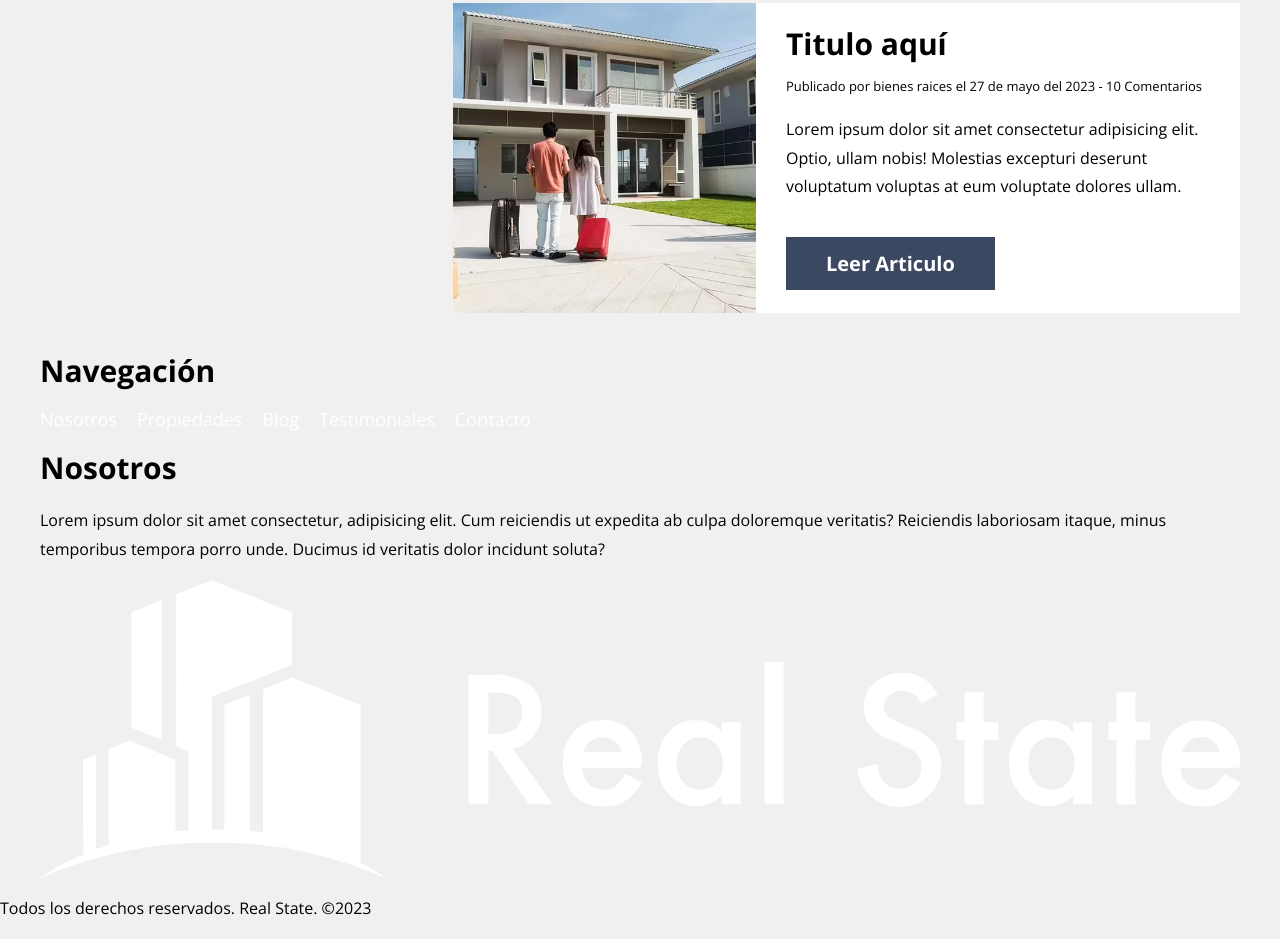
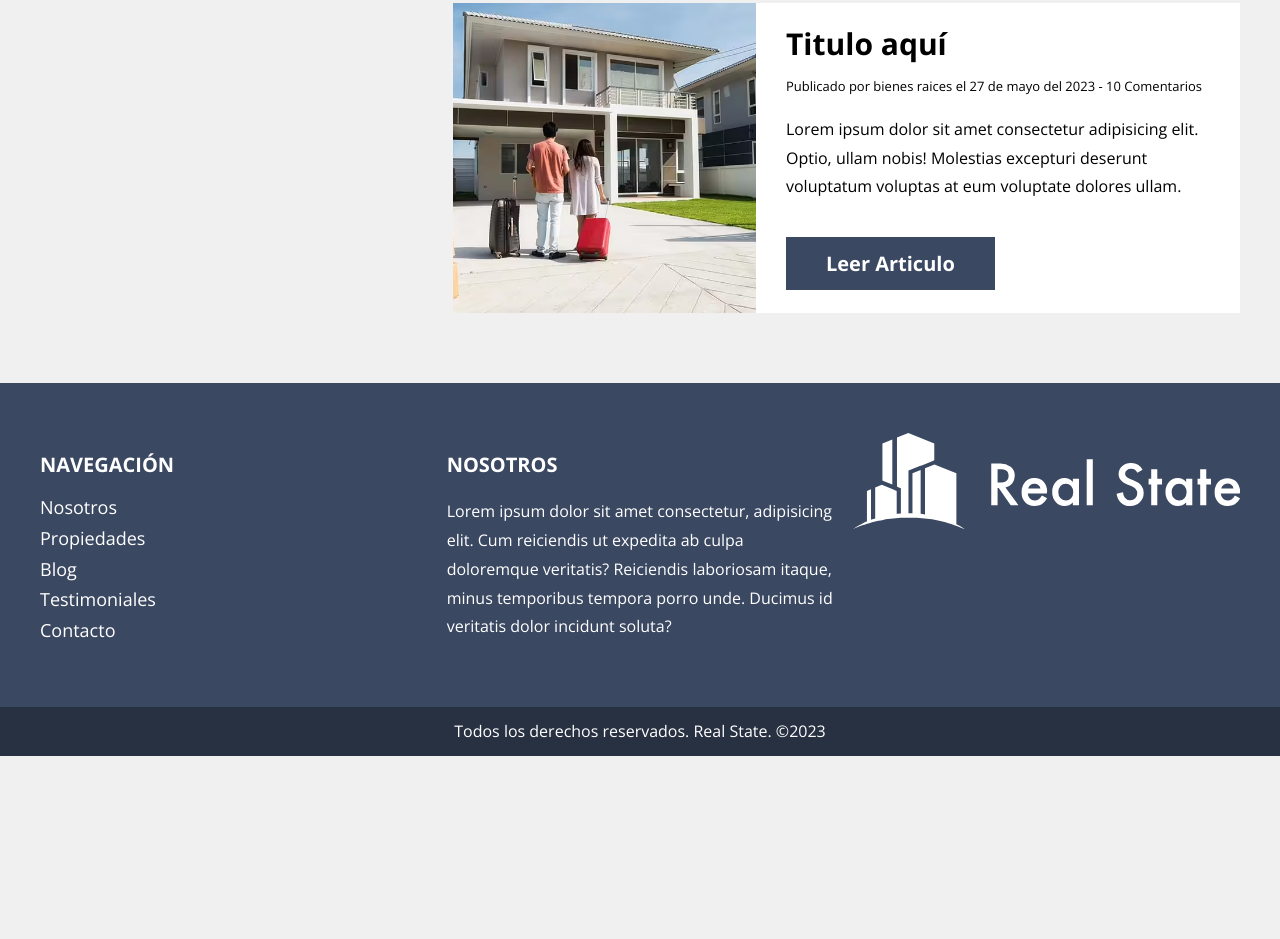
Before and after one commit to LuisMarioSolano/real-state, a website: page index.html in a window 1280 px wide. Shown: the part 3461-4400 px from the top of the page. After the commit the page ends 4217 px from the top, so only its background shows below. Drawn offline with nearby package versions, Linux system fonts and the light colour scheme.

Commit message:
Style for .footer

```diff
--- a/index.html
+++ b/index.html
@@ -306,20 +306,20 @@
       <div class="footer__grid contenedor">
         <div class="footer__box">
           <h3 class="footer__heading">Navegación</h3>
-          <nav class="navegacion">
-            <a href="#" class="navegacion__link navegacion__link--vertical"
+          <nav class="footer__navegacion">
+            <a href="#" class="footer__link"
               >Nosotros</a
             >
-            <a href="#" class="navegacion__link navegacion__link--vertical"
+            <a href="#" class="footer__link"
               >Propiedades</a
             >
-            <a href="#" class="navegacion__link navegacion__link--vertical"
+            <a href="#" class="footer__link"
               >Blog</a
             >
-            <a href="#" class="navegacion__link navegacion__link--vertical"
+            <a href="#" class="footer__link"
               >Testimoniales</a
             >
-            <a href="#" class="navegacion__link navegacion__link--vertical"
+            <a href="#" class="footer__link"
               >Contacto</a
             >
           </nav>
--- a/src/scss/app.scss
+++ b/src/scss/app.scss
@@ -2,3 +2,4 @@
 
 @use 'ui/header';
 @use 'ui/contenido';
+@use 'ui/footer';
--- /dev/null
+++ b/src/scss/ui/footer/_footer.scss
@@ -0,0 +1,42 @@
+@use "base/variables" as v;
+@use "base/mixins" as m;
+
+.footer {
+  background-color: v.$primario;
+  padding-top: 5rem;
+  margin-top: 5rem;
+  &__grid {
+    @include m.tablet {
+      @include m.grid(3, 2rem);
+    }
+  }
+
+  &__heading {
+    color: v.$blanco;
+    font-size: 2rem;
+    text-transform: uppercase;
+  }
+  &__texto {
+    color: v.$blanco;
+  }
+  &__navegacion {
+    display: flex;
+    flex-direction: column;
+  }
+  &__link {
+    color: v.$blanco;
+    font-size: 1.8rem;
+    margin-bottom: 1rem;
+    &:last-of-type {
+      margin-bottom: 0;
+    }
+  }
+
+  &__copyright {
+    background-color: darken(v.$primario, 10%);
+    text-align: center;
+    padding: 1rem;
+    margin: 5rem 0 0 0;
+    color: v.$blanco;
+  }
+}
--- /dev/null
+++ b/src/scss/ui/footer/_index.scss
@@ -0,0 +1 @@
+@forward 'footer';
```
Also changed, not shown: build/css/app.css, 1 other file.
